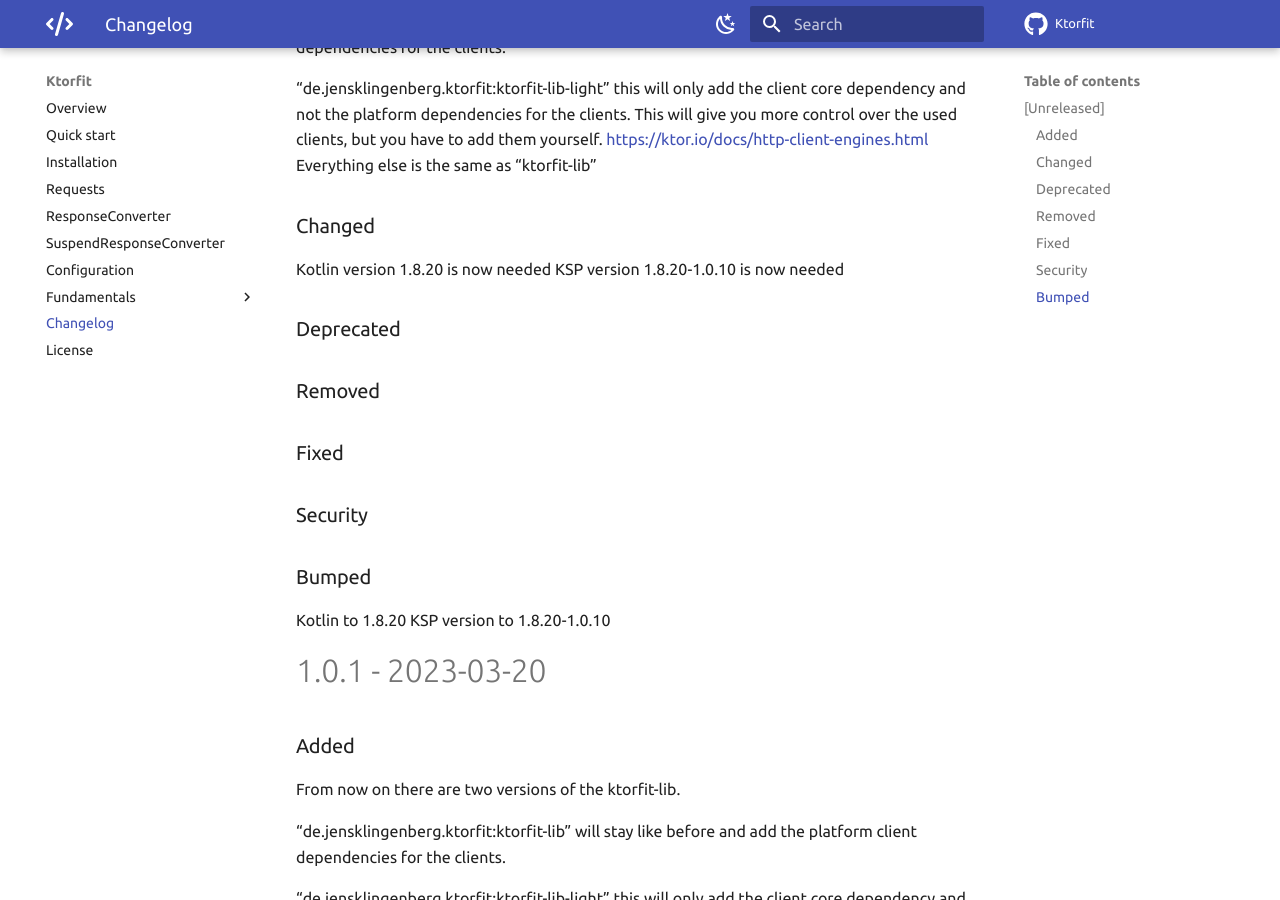
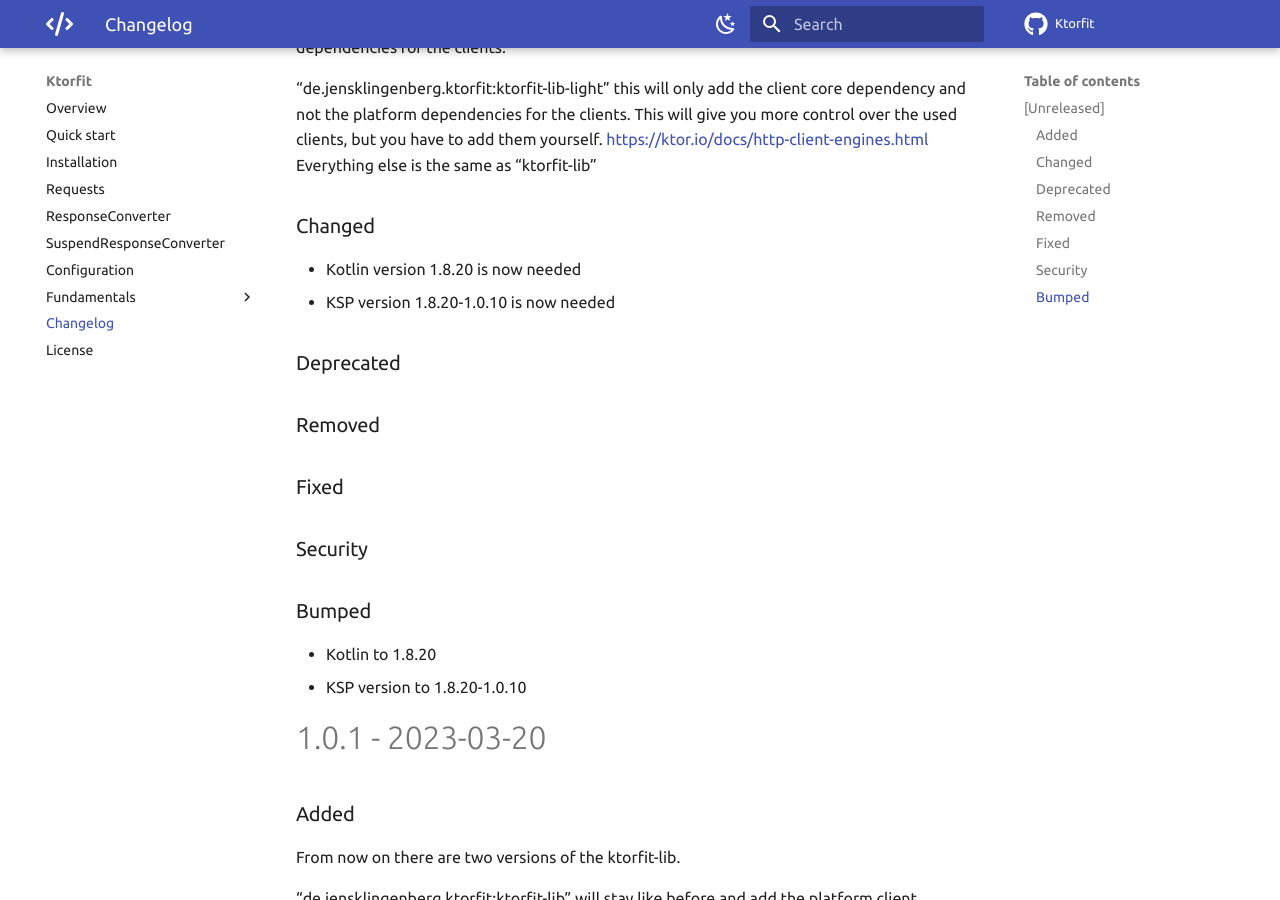
Before and after one commit to Foso/Ktorfit, an MkDocs documentation site: the page built from docs/CHANGELOG.md, in a window 1280 px wide and 900 px high, scrolled down 916 px. Built offline with MkDocs 1.6.1 and Material for MkDocs 9.7.7, drawn with Linux system fonts in a browser that asks for light colours; comment, search, counter and statistics services are not loaded.

```diff
--- a/docs/CHANGELOG.md
+++ b/docs/CHANGELOG.md
@@ -36,8 +36,8 @@ This will give you more control over the used clients, but you have to add them
 Everything else is the same as "ktorfit-lib"
 
 ### Changed
-Kotlin version 1.8.20 is now needed
-KSP version 1.8.20-1.0.10 is now needed
+* Kotlin version 1.8.20 is now needed
+* KSP version 1.8.20-1.0.10 is now needed
 
 ### Deprecated
 
@@ -48,8 +48,8 @@ KSP version 1.8.20-1.0.10 is now needed
 ### Security
 
 ### Bumped
-Kotlin to 1.8.20
-KSP version to 1.8.20-1.0.10
+* Kotlin to 1.8.20
+* KSP version to 1.8.20-1.0.10
 
 1.0.1 - 2023-03-20
 ========================================
```
